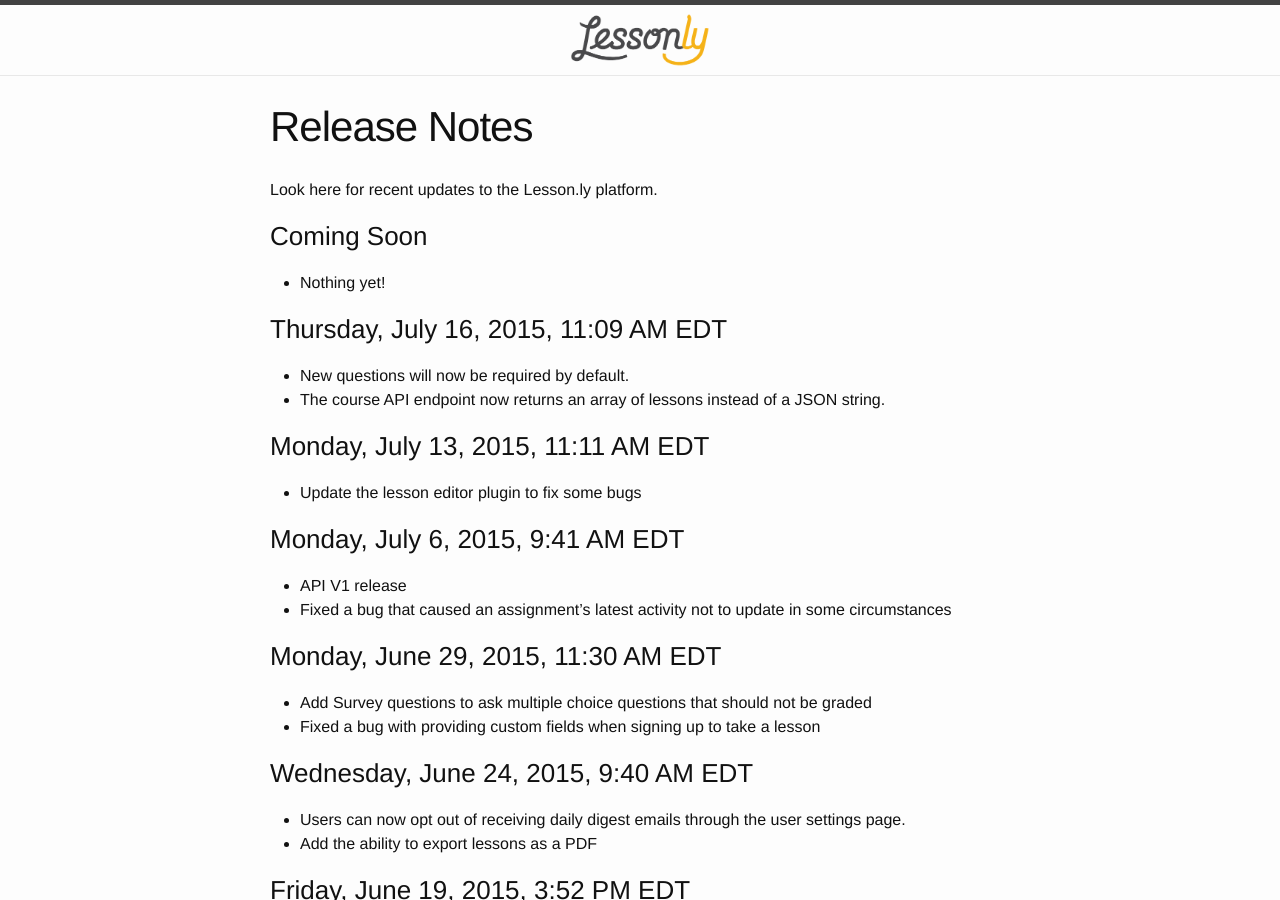
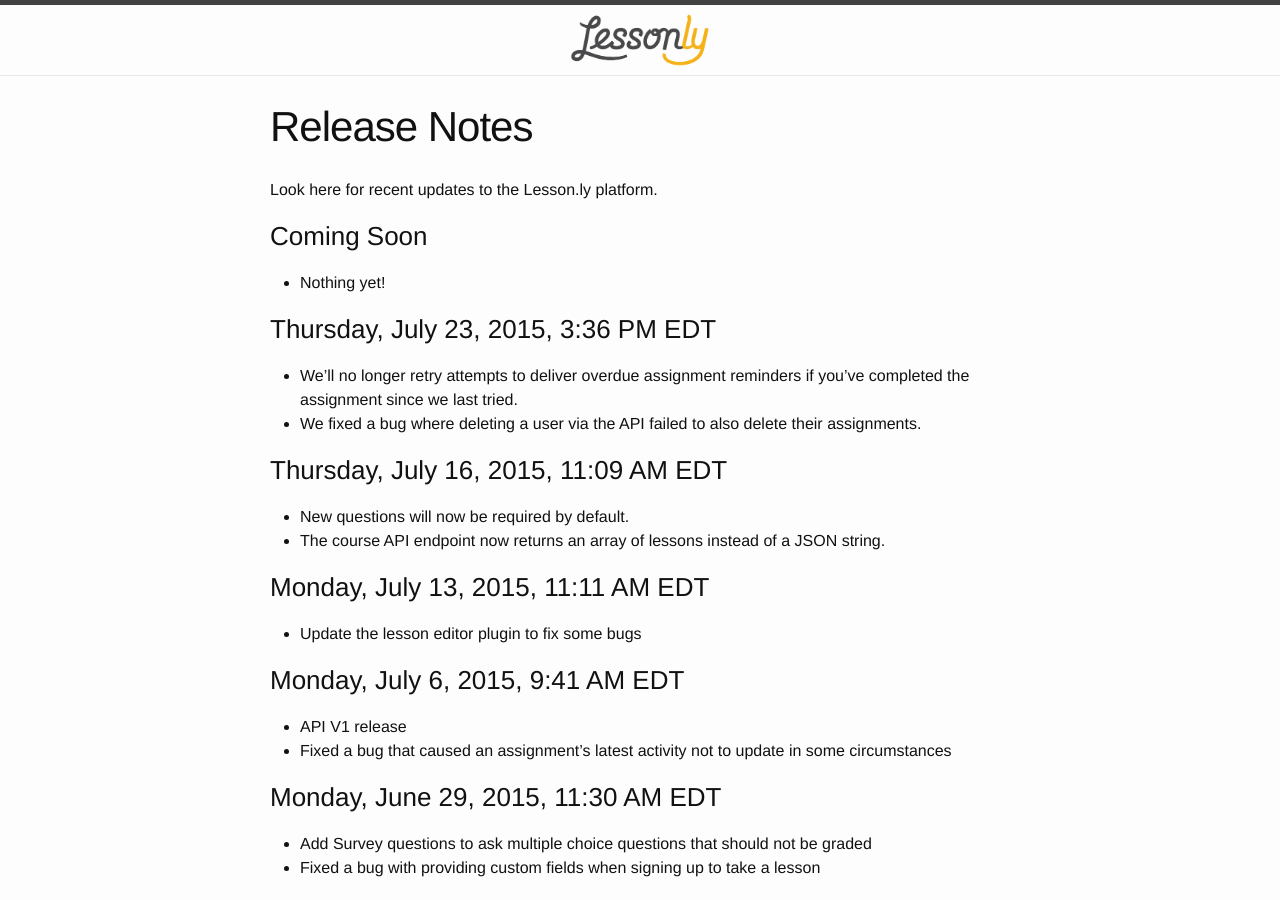
Before and after one commit to isabella232/lessonly.github.io, a Jekyll site: the page built from release-notes.md, in a window 1280 px wide and 900 px high. Built offline with Jekyll 4.4.1, drawn with Linux system fonts in a browser that asks for light colours.

Commit message:
Update release notes

```diff
--- a/release-notes.md
+++ b/release-notes.md
@@ -9,6 +9,11 @@
 ### Coming Soon
 
 - Nothing yet!
+
+### Thursday, July 23, 2015, 3:36 PM EDT
+
+- We'll no longer retry attempts to deliver overdue assignment reminders if you've completed the assignment since we last tried.
+- We fixed a bug where deleting a user via the API failed to also delete their assignments.
 
 ### Thursday, July 16, 2015, 11:09 AM EDT
 
```
